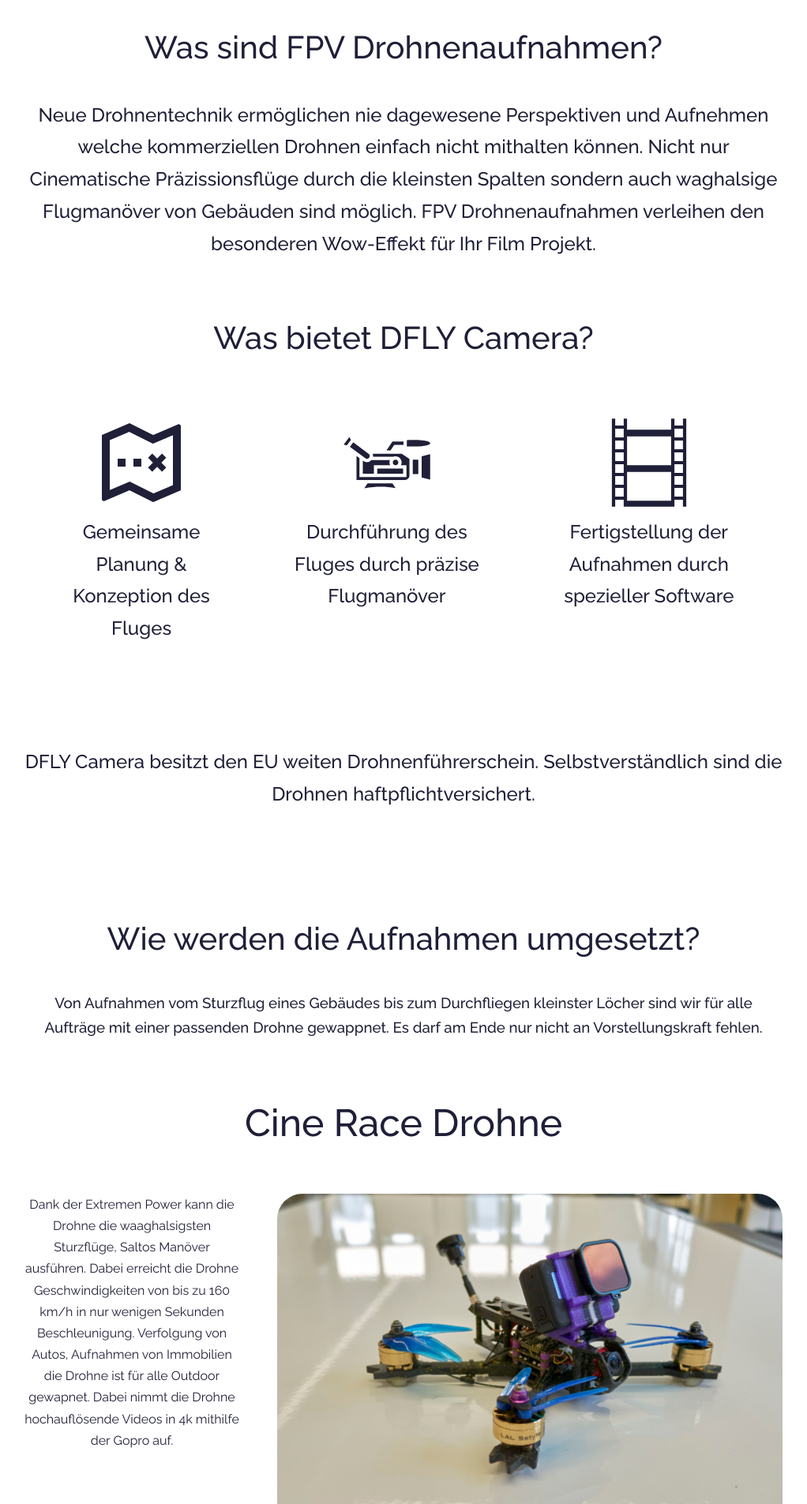
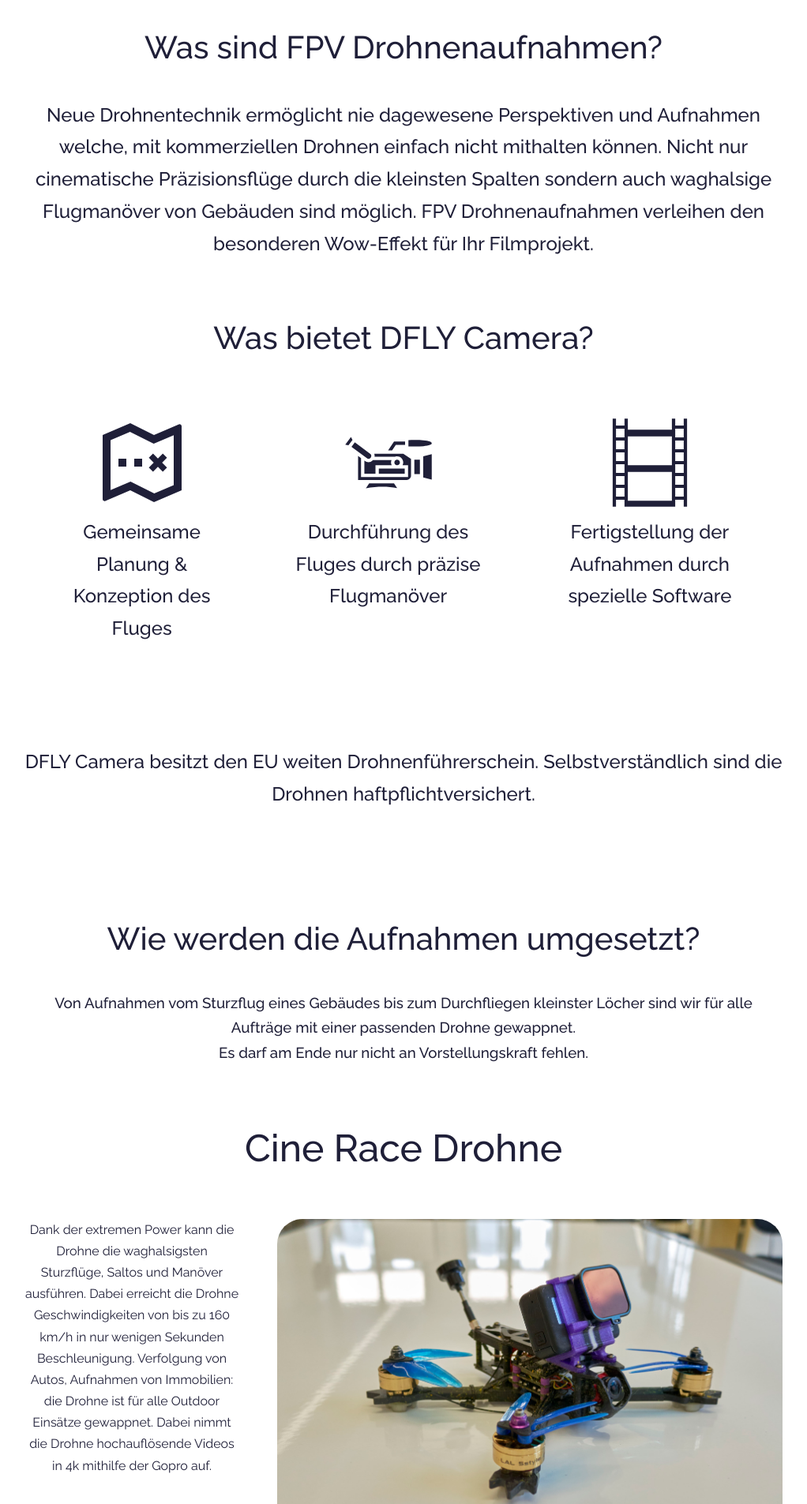
Before and after one commit to fjodorlundgren/Website, a React (Create React App) app: page / in a window 1280 px wide. Shown: the part 840-2745 px from the top of the page at 79% size, without its empty margins (129-1151 px from the left). Built offline with nearby package versions, Linux system fonts and the light colour scheme.

Commit message:
Grammatik

```diff
--- a/src/components/drones/Drones.jsx
+++ b/src/components/drones/Drones.jsx
@@ -20,7 +20,7 @@
       <div className="container drones__container">
         <div className="header__drones">
       <h1>Wie werden die Aufnahmen umgesetzt?</h1>
-      <h3>Von Aufnahmen vom Sturzflug eines Gebäudes bis zum Durchfliegen kleinster Löcher sind wir für alle Aufträge mit einer passenden Drohne gewappnet. Es darf am Ende nur nicht an Vorstellungskraft fehlen.</h3>
+      <h3>Von Aufnahmen vom Sturzflug eines Gebäudes bis zum Durchfliegen kleinster Löcher sind wir für alle Aufträge mit einer passenden Drohne gewappnet. <br/> Es darf am Ende nur nicht an Vorstellungskraft fehlen.</h3>
         </div>
         <article className='drone__content'>
           <div className="drone__head">
@@ -31,7 +31,7 @@
               <img src={Drone1} alt="Freestyle" className='drone__png'/>
             </div>
             <div className="drone__text">
-            <p>Dank der Extremen Power kann die Drohne die waaghalsigsten Sturzflüge, Saltos Manöver ausführen. Dabei erreicht die Drohne Geschwindigkeiten von bis zu 160 km/h in nur wenigen Sekunden Beschleunigung. Verfolgung von Autos, Aufnahmen von Immobilien die Drohne ist für alle Outdoor gewapnet. Dabei nimmt die Drohne hochauflösende Videos in 4k mithilfe der Gopro auf.</p>
+            <p>Dank der extremen Power kann die Drohne die waghalsigsten Sturzflüge, Saltos und Manöver ausführen. Dabei erreicht die Drohne Geschwindigkeiten von bis zu 160 km/h in nur wenigen Sekunden Beschleunigung. Verfolgung von Autos, Aufnahmen von Immobilien: die Drohne ist für alle Outdoor Einsätze gewappnet. Dabei nimmt die Drohne hochauflösende Videos in 4k mithilfe der Gopro auf.</p>
             <div className="capabilities">
             <div className="capability">
             <IoIosSpeedometer size={28} className='experience__details-icon'/>
@@ -93,7 +93,7 @@
               <img src={Drone3} alt="Freestyle" className='drone__png'/>
             </div>
             <div className="drone__text">
-            <p>Der Cinewhoop fällt zwar wegen seiner Größe nicht auf, jedoch sollte man die Drohne aufkeinem Fall unterschätzen. Dank der Stripped Gopro nimmt die Drohne aufnahmen bis zu 4k 60 fps im Log Format auf und tut dieses fast unhörbar.Dank dem kleinem Formfaktor und niedrigem Gewicht kann die Drohne ohne Bedenken um Menschen eingesetzt werden.</p>
+            <p>Der Cinewhoop fällt zwar wegen seiner Größe nicht auf, jedoch sollte man die Drohne auf keinen Fall unterschätzen. Dank der Stripped Gopro macht die Drohne Aufnahmen mit bis zu 4k 60 fps im Log-Format und tut dieses fast unhörbar. Dank dem kleinen Formfaktor und niedrigen Gewicht kann die Drohne ohne Sicherheitsbedenken um Menschen eingesetzt werden.</p>
             <div className="capabilities">
             <div className="capability">
             <IoIosSpeedometer size={28} className='experience__details-icon'/>
@@ -105,7 +105,7 @@
             </div>
             <div className="capability">
             <BsFillPeopleFill size={28} className='experience__details-icon'/>
-            <h3>Sicher um Menschen</h3>
+            <h3>Unbedenklich um Menschen</h3>
             </div>
             <div className="capability">
             <FaFeather size={28} className='experience__details-icon'/>
--- a/src/components/services/Services.jsx
+++ b/src/components/services/Services.jsx
@@ -10,7 +10,7 @@
         <div className="header__services">
           <h1>Was sind FPV Drohnenaufnahmen?</h1>
           <h2>
-          Neue Drohnentechnik ermöglichen nie dagewesene Perspektiven und Aufnehmen welche kommerziellen Drohnen einfach nicht mithalten können. Nicht nur Cinematische Präzissionsflüge durch die kleinsten Spalten sondern auch waghalsige Flugmanöver von Gebäuden sind möglich. FPV Drohnenaufnahmen verleihen den besonderen Wow-Effekt für Ihr Film Projekt.
+          Neue Drohnentechnik ermöglicht nie dagewesene Perspektiven und Aufnahmen welche, mit kommerziellen Drohnen einfach nicht mithalten können. Nicht nur cinematische Präzisionsflüge durch die kleinsten Spalten sondern auch waghalsige Flugmanöver von Gebäuden sind möglich. FPV Drohnenaufnahmen verleihen den besonderen Wow-Effekt für Ihr Filmprojekt.
           </h2>
         </div>
         <div className="headline__services">
@@ -28,7 +28,7 @@
 
           <div className="step__services">
             <GiFilmStrip size={120}/>
-            <h2>Fertigstellung der Aufnahmen durch spezieller Software</h2>
+            <h2>Fertigstellung der Aufnahmen durch spezielle Software</h2>
           </div>
         </div>
         {/* <div className="services__decision">
```
